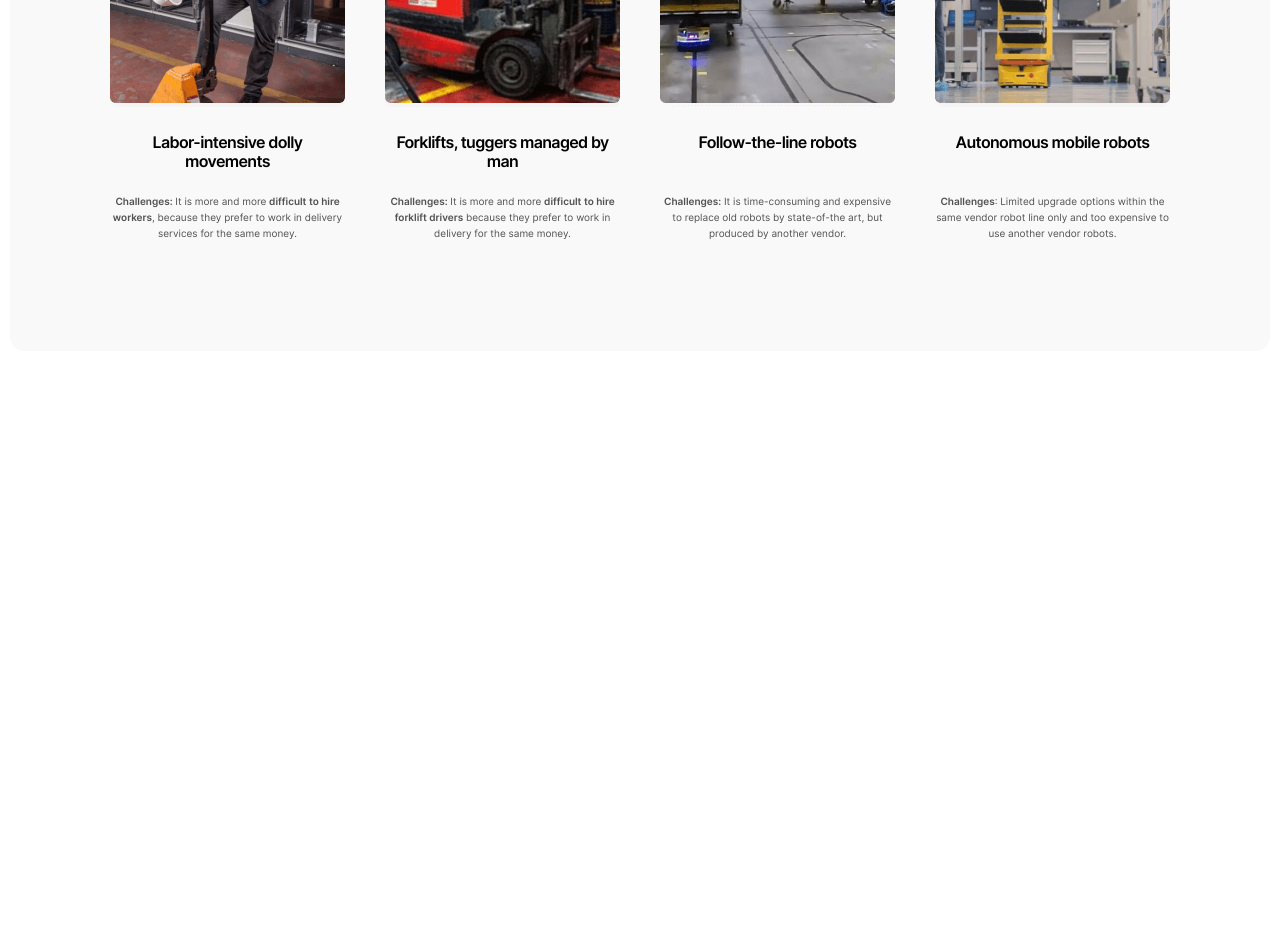
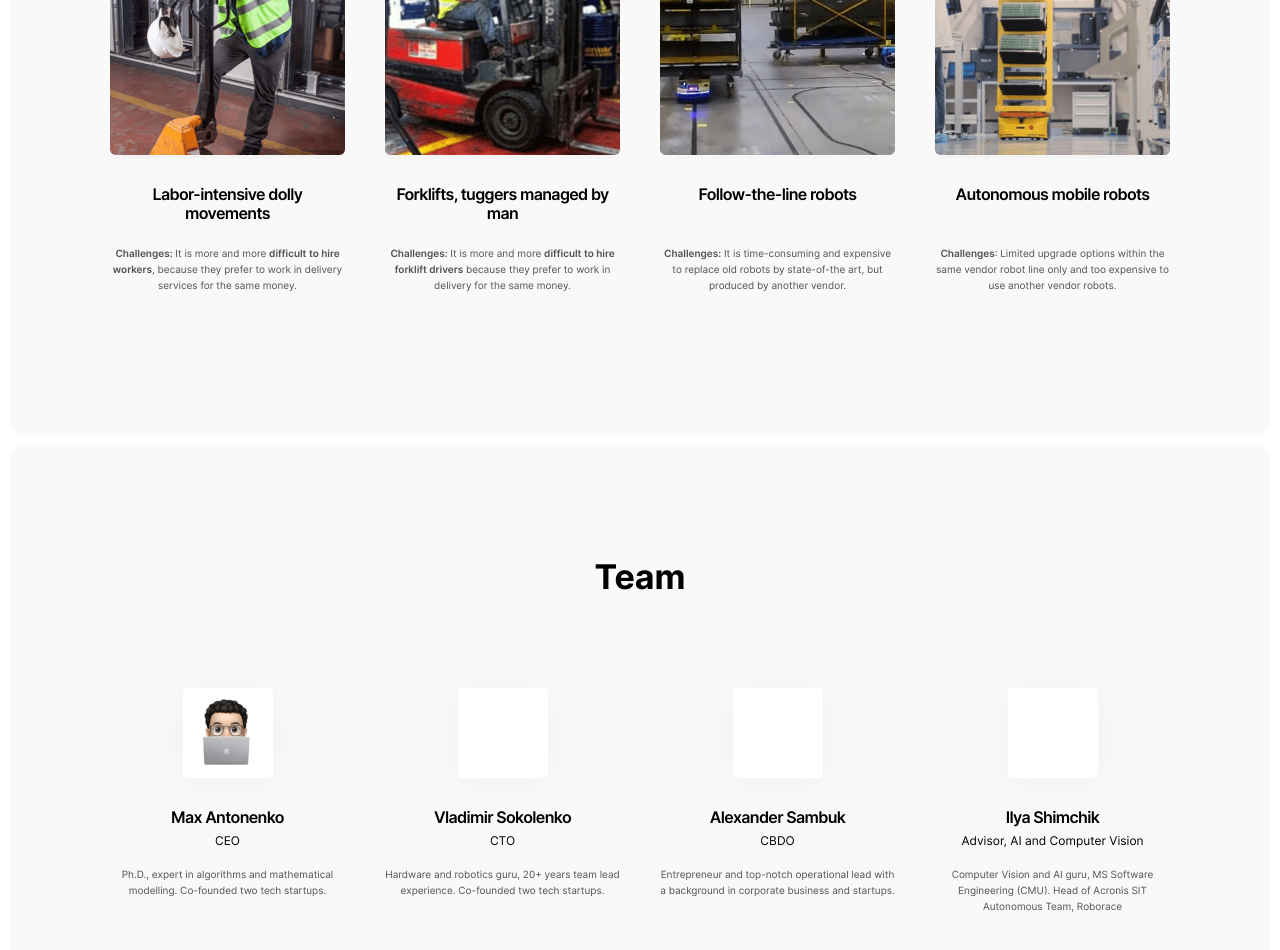
Before and after one commit to kvnloughead/ant-robotics, a React (Create React App) app: page / in a window 1280 px wide. Shown: the part 1320-2270 px from the top of the page. Before the commit the page ends 1681 px from the top, so only its background shows below. Built offline with nearby package versions, Linux system fonts and the light colour scheme.

Commit message:
feat: add Team section

```diff
--- a/src/components/App/App.js
+++ b/src/components/App/App.js
@@ -5,18 +5,22 @@ import Section from '../Section/Section';
 import { benefits } from '../../config/benefits';
 import { cardsWithImages } from '../../config/cards-with-images';
 import { products } from '../../config/products';
+import { team } from '../../config/team';
 
 function App() {
   return (
     <>
-      <Section type="products" layout="vertical" title="Wide choice of transport robots">
+      <Section type="products" layout="vertical">
         <Carousel products={products} />
       </Section>
-      <Section type="benefits" layout="horizontal" title="Benefits">
+      <Section type="benefits" layout="horizontal">
         <CardList cards={benefits} type="benefits" />
       </Section>
-      <Section type="cards-with-images" layout="horizontal" title="Customers benefit despite of the automation level">
+      <Section type="cards-with-images" layout="horizontal">
         <CardList cards={cardsWithImages} type="cards-with-images" />
+      </Section>
+      <Section type="team" layout="horizontal">
+        <CardList cards={team} type="team" />
       </Section>
     </>
   );
--- a/src/components/Card/Card.css
+++ b/src/components/Card/Card.css
@@ -1,6 +1,13 @@
 .card {
   width: 235px;
   margin: 0 40px 0 0;
+  display: flex;
+  align-items: center;
+  flex-direction: column;
+}
+
+.card_type_benefits {
+  align-items: end;
 }
 
 .card:nth-of-type(4n) {
@@ -24,6 +31,16 @@
   background-position: center;
 }
 
+.card__image_type_team {
+  width: 90px;
+  height: 90px;
+  box-shadow: 0px 4px 40px rgb(0 0 0 / 4%);
+  background-color: white;
+  background-repeat: no-repeat;
+  background-position: center;
+  border-radius: 4px;
+}
+
 .card__title {
   font-size: 16px;
   font-weight: 600;
@@ -36,10 +53,21 @@
   margin: 30px 0 18px 0;
 }
 
+.card__title_type_team {
+  margin: 30px 0 4px 0;
+}
+
 .card__title_type_cards-with-images {
   text-align: center;
   min-height: 38px;
   margin: 26px 0 22px;
+}
+
+.card__job {
+  font-size: 12px;
+  font-weight: 400;
+  line-height: 20px;
+  margin: 0 0 15px 0;
 }
 
 .card__text {
@@ -48,6 +76,12 @@
   line-height: 16px;
   color: #525252;
   margin: 0;
+  text-align: center;
+  min-height: 80px;
+}
+
+.card__text_type_benefits {
+  text-align: left;
 }
 
 .card__text_emphatic {
--- a/src/components/Card/Card.js
+++ b/src/components/Card/Card.js
@@ -2,26 +2,22 @@ import './Card.css';
 import { processText } from '../../utils/helpers';
 
 function Card(props) {
+  const { processedText, startsWithEmphasis } = processText(props.card.text);
   return (
-    <li className="card">
+    <li className={`card card_type_${props.type}`}>
       <div
         className={`card__image card__image_type_${props.type}`}
         style={{ backgroundImage: `url(${props.card.image})` }}
       />
       <h3 className={`card__title card__title_type_${props.type}`}>{props.card.title}</h3>
+      {props.card.job && <p className="card__job">{props.card.job}</p>}
       <p className={`card__text card__text_type_${props.type}`}>
-        {processText(props.card.text).data.map((result) => (
+        {processedText.map((result) => (
           <>
-            <span
-              className={`card__text ${processText(props.card.text).startsWithEmphasis ? 'card__text_emphatic' : ''}`}
-            >
+            <span key={Math.random()} className={`card__text ${startsWithEmphasis ? 'card__text_emphatic' : ''}`}>
               {result[0]}
             </span>
-            <span
-              className={`card__text ${!processText(props.card.text).startsWithEmphasis ? 'card__text_emphatic' : ''}`}
-            >
-              {result[1]}
-            </span>
+            <span key={Math.random()} className={`card__text ${!startsWithEmphasis ? 'card__text_emphatic' : ''}`}>{result[1]}</span>
           </>
         ))}
       </p>
--- a/src/components/Section/Section.css
+++ b/src/components/Section/Section.css
@@ -23,13 +23,17 @@
   line-height: 43px;
   letter-spacing: 0em;
   text-align: left;
-  margin: 0 0 70px;
+  margin: 0 0 90px;
   padding: 0;
   max-width: 480px;
 }
 
-.section__title_type_cards-with-images {
-  margin: 0 0 90px;
+.section__title_type_benefits {
+  margin: 0 0 70px;
+}
+
+.section__title_type_team {
+  align-self: center;
 }
 
 @media screen and (min-width: 1281px) {
--- a/src/config/section-titles.js
+++ b/src/config/section-titles.js
@@ -2,4 +2,5 @@ export const sectionTitles = {
   products: 'Wide choice of transport robots',
   benefits: 'Benefits',
   'cards-with-images': 'Customers benefit despite of the automation level',
+  team: 'Team',
 };
--- /dev/null
+++ b/src/config/team.js
@@ -0,0 +1,26 @@
+export const team = [
+  {
+    title: 'Max Antonenko',
+    job: 'CEO',
+    text: 'Ph.D., expert in algorithms and mathematical modelling. Co-founded two tech startups.',
+    image: './images/team/max.png',
+  },
+  {
+    title: 'Vladimir Sokolenko',
+    job: 'CTO',
+    text: 'Hardware and robotics guru, 20+ years team lead experience. Co-founded two tech startups.',
+    image: '',
+  },
+  {
+    title: 'Alexander Sambuk',
+    job: 'CBDO',
+    text: 'Entrepreneur and top-notch operational lead with a background in corporate business and startups.',
+    image: '',
+  },
+  {
+    title: 'Ilya Shimchik',
+    job: 'Advisor, AI and Computer Vision',
+    text: 'Computer Vision and AI guru, MS Software Engineering (CMU). Head of Acronis SIT Autonomous Team, Roborace',
+    image: '',
+  },
+];
--- a/src/utils/helpers.js
+++ b/src/utils/helpers.js
@@ -1,12 +1,5 @@
 /* eslint-disable consistent-return */
 /* eslint-disable array-callback-return */
-
-// export const processText = (str) => {
-//   const strArray = str.split(/(\*\*|__)/).filter((v, i) => !(i % 2));
-//   const emphaticText = strArray.filter((v, i) => i % 2).filter((v) => v.length > 0);
-//   const regularText = strArray.filter((v, i) => !(i % 2)).filter((v) => v.length > 0);
-//   return { emphaticText, regularText };
-// };
 
 export const processText = (str) => {
   const regex = /^(\*\*|__)/;
@@ -20,5 +13,5 @@ export const processText = (str) => {
       return [substrings[i], substrings[i + 1]];
     }
   });
-  return { data: result.filter((v) => v), startsWithEmphasis };
+  return { processedText: result.filter((v) => v), startsWithEmphasis };
 };
```
Also changed, not shown: public/images/team/max.png (added).
